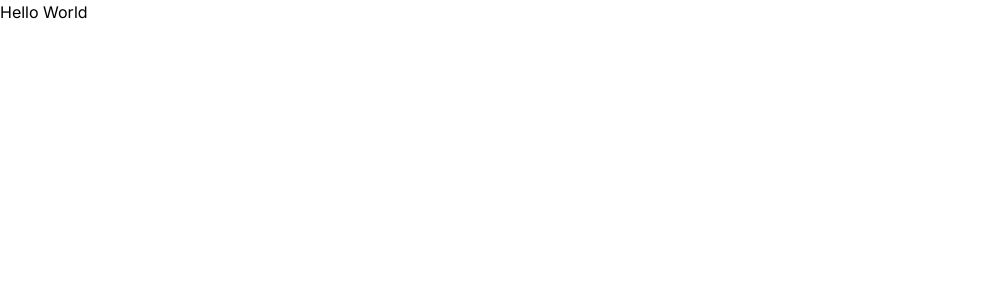
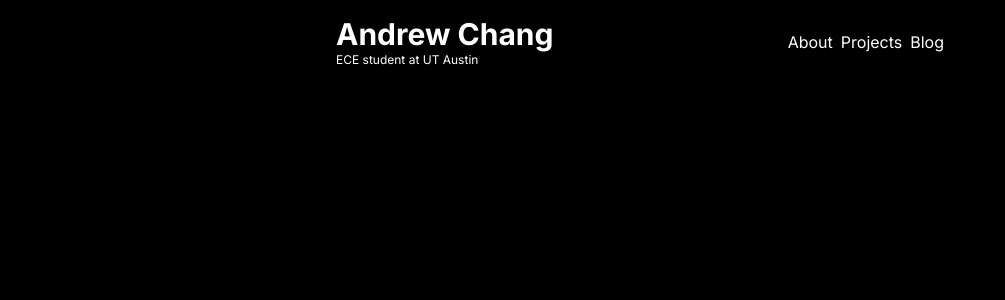
Before and after one commit to andrew-lin-chang/andrewchangbio, a Next.js app: page / in a window 1280 px wide. Shown: the top 300 px of the page, without its empty margins (0-1005 px from the left). Built offline with nearby package versions, Linux system fonts and the light colour scheme.

Commit message:
add basic header

```diff
--- a/app/layout.tsx
+++ b/app/layout.tsx
@@ -1,22 +1,26 @@
-import './globals.css'
-import type { Metadata } from 'next'
-import { Inter } from 'next/font/google'
+import "./globals.css";
+import type { Metadata } from "next";
+import { Inter } from "next/font/google";
+import Header from "@/components/Header";
 
-const inter = Inter({ subsets: ['latin'] })
+const inter = Inter({ subsets: ["latin"] });
 
 export const metadata: Metadata = {
-  title: 'Create Next App',
-  description: 'Generated by create next app',
-}
+  title: "Create Next App",
+  description: "Generated by create next app",
+};
 
 export default function RootLayout({
   children,
 }: {
-  children: React.ReactNode
+  children: React.ReactNode;
 }) {
   return (
     <html lang="en">
-      <body className={inter.className}>{children}</body>
+      <body className={`bg-black mx-auto max-w-2xl px-8 ${inter.className}`}>
+        <Header />
+        {children}
+      </body>
     </html>
-  )
+  );
 }
--- a/app/page.tsx
+++ b/app/page.tsx
@@ -1,9 +1,9 @@
-import Image from 'next/image'
 
 export default function Home() {
   return (
     <main>
-      <div>Hello World</div>
+      <div>
+      </div>
     </main>
   )
 }
--- /dev/null
+++ b/components/Header.tsx
@@ -0,0 +1,18 @@
+import Link from "next/link"
+
+export default function Header() {
+  return (
+    <div className="flex items-center mt-4 justify-between sticky">
+      <div>
+        <h1 className='text-white text-3xl font-bold'>Andrew Chang</h1>
+        <h2 className='text-white text-xs'>ECE student at UT Austin</h2>
+      </div>
+
+      <div className="flex gap-2">
+        <Link href="/about" className="text-white">About</Link>
+        <Link href="/projects" className="text-white">Projects</Link>
+        <Link href="/blog" className="text-white">Blog</Link>
+      </div>
+    </div>
+  )
+}
```
